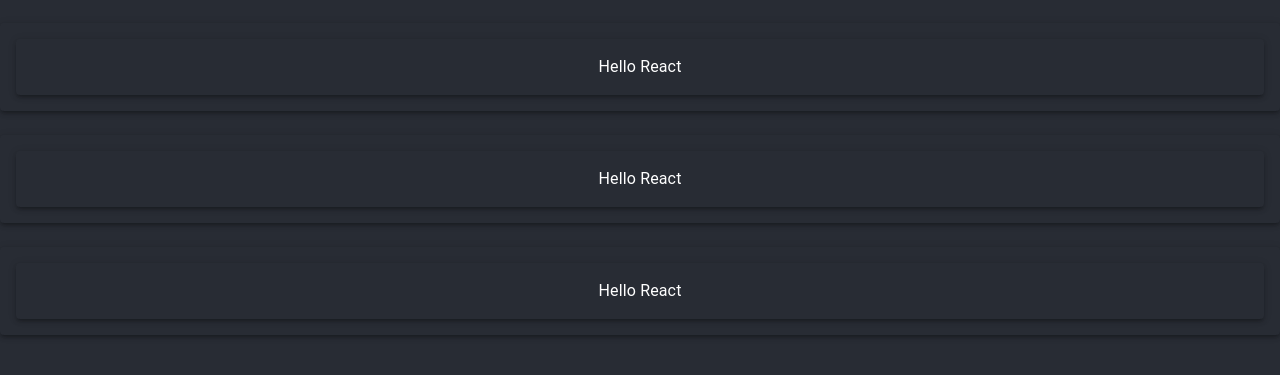
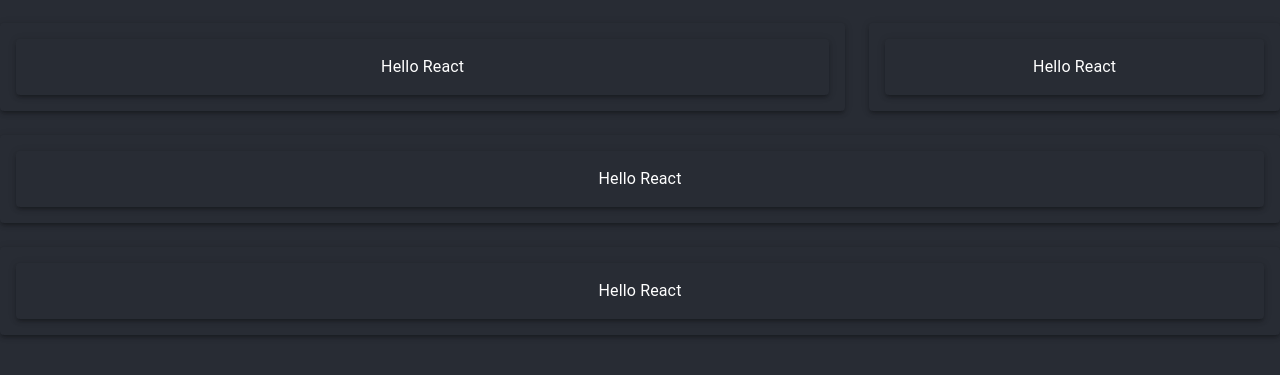
Before and after one commit to vonerikbarren/--Calendar-Scheduler--, a React (Create React App) app in the folder client/: page / in a window 1280 px wide. Shown: the part 221-596 px from the top of the page. Built offline with nearby package versions, Linux system fonts and the light colour scheme.

Commit message:
created space A Grids for components

```diff
--- a/client/src/App.js
+++ b/client/src/App.js
@@ -39,11 +39,25 @@
     <div className="App-header">
       <Grid container spacing={3}>
         <Grid item xs={12}>
-          <Paper elevation={3} className={mui.paper}>
-            <Paper elevation={3} className={mui.paper}>
-              <Typography> Hello React </Typography>
-            </Paper>
-          </Paper>
+          <Grid container spacing={3}>
+
+            <Grid item xs={8}>
+              <Paper elevation={3} className={mui.paper}>
+                <Paper elevation={3} className={mui.paper}>
+                  <Typography> Hello React </Typography>
+                </Paper>
+              </Paper>
+            </Grid>
+
+            <Grid item xs={4}>
+              <Paper elevation={3} className={mui.paper}>
+                <Paper elevation={3} className={mui.paper}>
+                  <Typography> Hello React </Typography>
+                </Paper>
+              </Paper>
+            </Grid>
+
+          </Grid>
         </Grid>
 
         <Grid item xs={12}>
```
